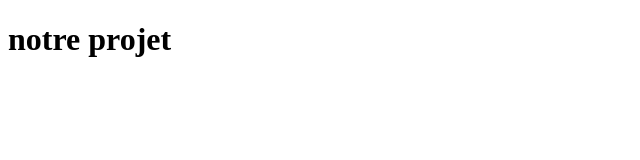
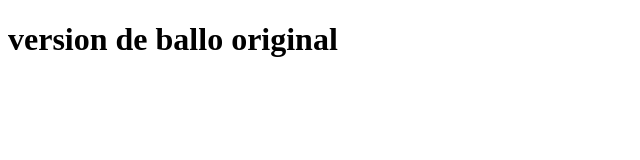
Before and after one commit to yawadouti5-cyber/trio-projet, a plain HTML site: page index.html in a window 1280 px wide. Shown: the whole page, without its empty margins (0-640 px from the left). Drawn offline with Linux system fonts and the light colour scheme.

Commit message:
version ballo original

```diff
--- a/index.html
+++ b/index.html
@@ -6,6 +6,6 @@
     <title>Document</title>
 </head>
 <body>
-    <h1>notre projet</h1>
+    <h1>version de ballo original</h1>
 </body>
 </html>
```
